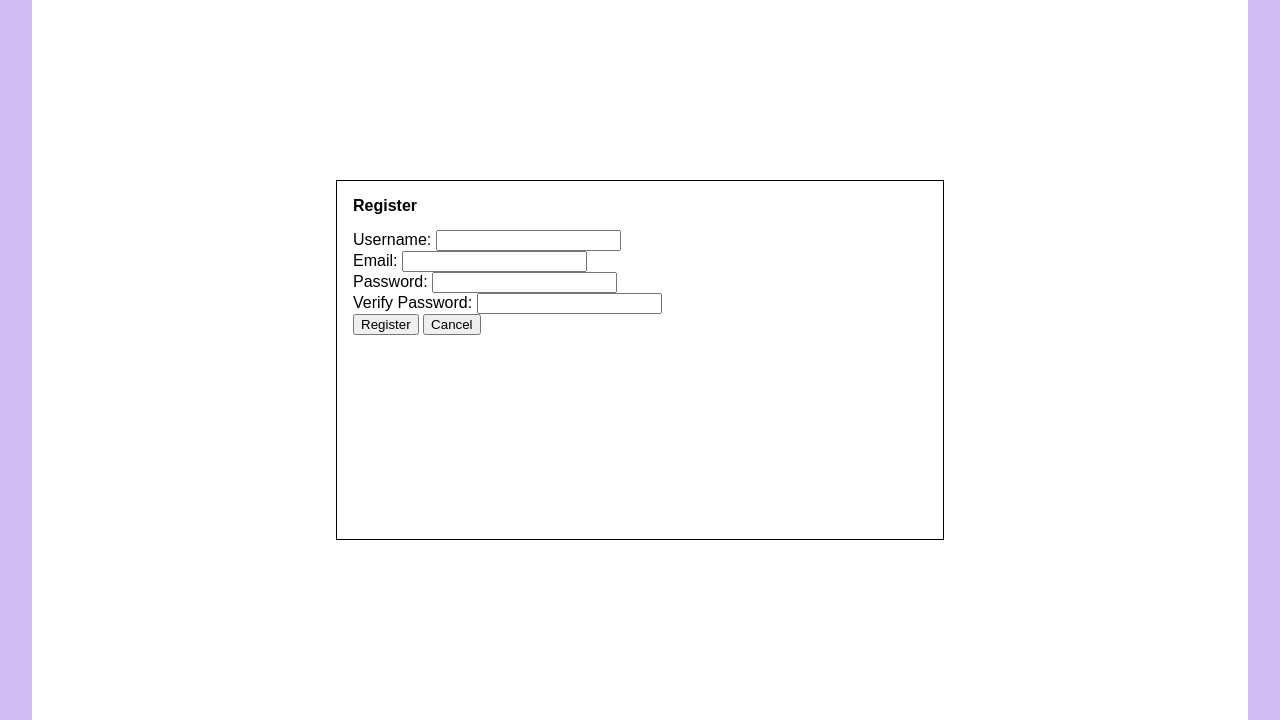
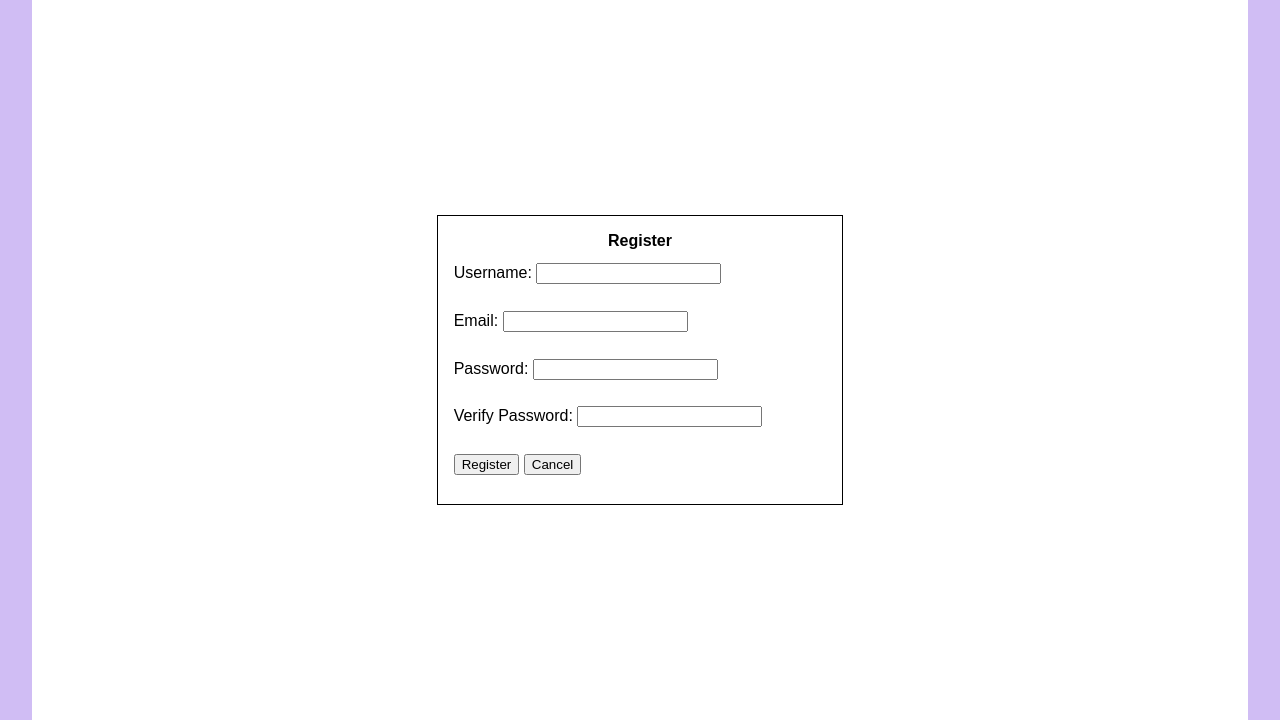
Before and after one commit to dylanr150/COSC-360-Project, a PHP site: page /HTML/register.html in a window 1280 px wide. Shown: the part 80-800 px from the top of the page. Run offline with PHP 8.4, Linux system fonts and the light colour scheme.

Commit message:
Fixed CSS on Login and Register

```diff
--- a/Front-end/CSS/general.css
+++ b/Front-end/CSS/general.css
@@ -21,6 +21,7 @@ header{
 header nav{
         height: 100%;
         width: 100%;
+        min-width: 10%;
         display: flex;
         justify-content: space-evenly;
         align-items: center;
--- a/Front-end/CSS/register.css
+++ b/Front-end/CSS/register.css
@@ -7,20 +7,31 @@ main{
 }
 main .register-container{
     border: 1px solid black;
-    width: 50%;
-    height: 50%;
     box-sizing: border-box;
     padding: 1em;
     display: flex;
     flex-wrap: wrap;
     justify-content: center;
     align-items: center;
+    overflow: hidden;
 }
 main .register-container .register-title{
     width: 100%;
     height: 10%;
+    display: flex;
+    flex-wrap: wrap;
+    justify-content: center;
+    align-items: center;
 }
 main .register-container form{
     width: 100%;
-    height: 90%;
+    height: 80%;
 }
+main .register-container form label, main .register-container form input{
+    margin-top: 1em;
+    margin-bottom: 1em;
+}
+main .register-container .registration-link{
+    width: 100%;
+    height: 10%;
+}
--- a/Front-end/HTML/login.html
+++ b/Front-end/HTML/login.html
@@ -27,7 +27,7 @@
            <label for="password">Password:</label>
            <input type="password" id="password" name="password" required>
            <br>
-          <input type="submit" value="Login">
+          <input id="submit-button" type="submit" value="Login">
        </form>
         <br>
         <div class="register-link">
```
Also changed, not shown: Front-end/CSS/login.css (+9 -2 lines).
